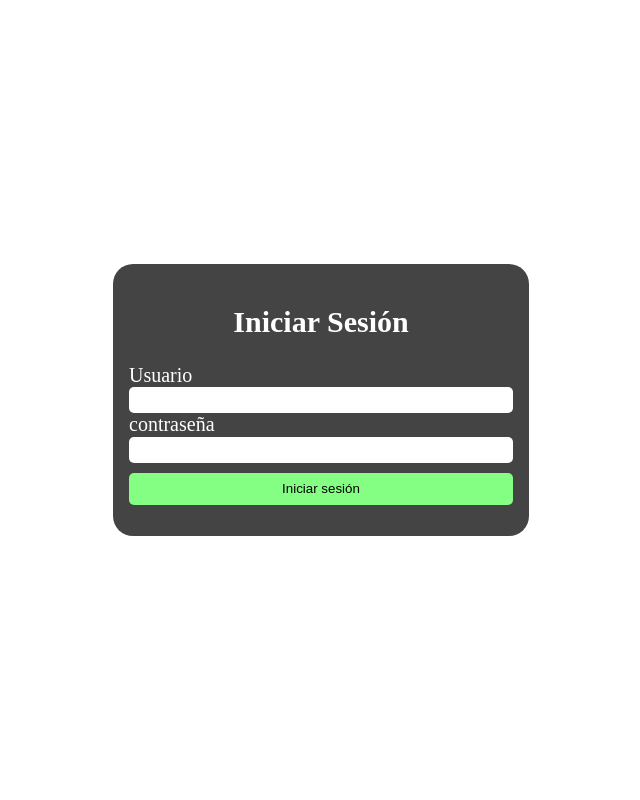
After one commit to Novaxux/Agenda_crud, a PHP site: page /logIn.html in a window 1280 px wide. The commit adds this page. Shown: the whole page, without its empty margins (319-959 px from the left). Run offline with PHP 8.4, Linux system fonts and the light colour scheme; some web fonts are replaced.

Commit message:
cambio_login

```diff
--- /dev/null
+++ b/logIn.html
@@ -0,0 +1,24 @@
+<!DOCTYPE html>
+<html lang="en">
+<head>
+    <meta charset="UTF-8">
+    <meta name="viewport" content="width=device-width, initial-scale=1.0">
+    <title>Document</title>
+<link rel="stylesheet" href="style.css">
+</head>
+<body>
+    <main>
+        <section class="seccion-login centrado" >
+                <form class="formulario login" id="login_form">
+                    <h2 class="centrado"> Iniciar Sesión</h2>
+                    <label for="">Usuario</label>
+                    <input type="text" name="" id="user" required>
+                    <label for="">contraseña</label>
+                    <input type="password" name="" id="password" required>
+                    <button type="submit">Iniciar sesión</button>
+                </form>
+        </section>
+    </main>
+    <script src="login.js"></script>
+</body>
+</html>
--- /dev/null
+++ b/login.js
@@ -0,0 +1,14 @@
+document.getElementById('login_form').addEventListener('submit',function login (e){
+    e.preventDefault();
+
+    const user = document.getElementById('user').value
+    const password = document.getElementById('password').value
+
+    if (user === 'manuel' && password === '123'){
+        window.location.href = 'index.html'
+    }else{
+        alert('Usuario o contraseña incorrectos')
+    }
+
+
+} )
--- a/style.css
+++ b/style.css
@@ -101,6 +101,7 @@
   margin-top: 10px;
   width: 100%;
 }
+
 .formulario button:hover{
   background-color:rgb(0, 255, 0) ;
   border-color: white;
@@ -118,6 +119,7 @@
   overflow: hidden;
 
 }
+
 .container-header {
   /* max-width: fit-content; */
   padding: 0;
@@ -147,3 +149,14 @@
   width: 30%;
 
 }
+
+.login{
+  width: 30%;
+  height: 15rem;
+  padding: 1rem;
+  margin: auto;
+}
+
+.seccion-login {
+  height: 50rem;
+}
```
Also changed, not shown: inicio.html (deleted, +0 -11 lines).
